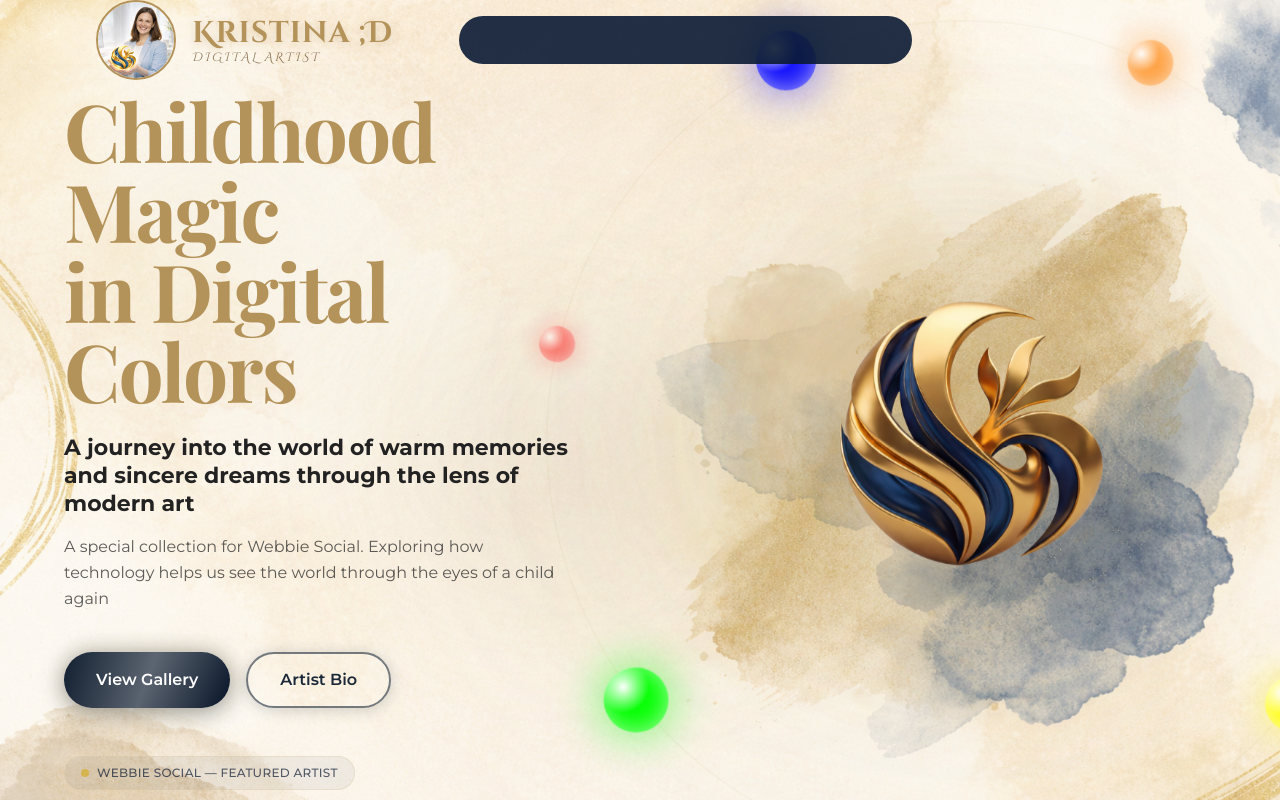
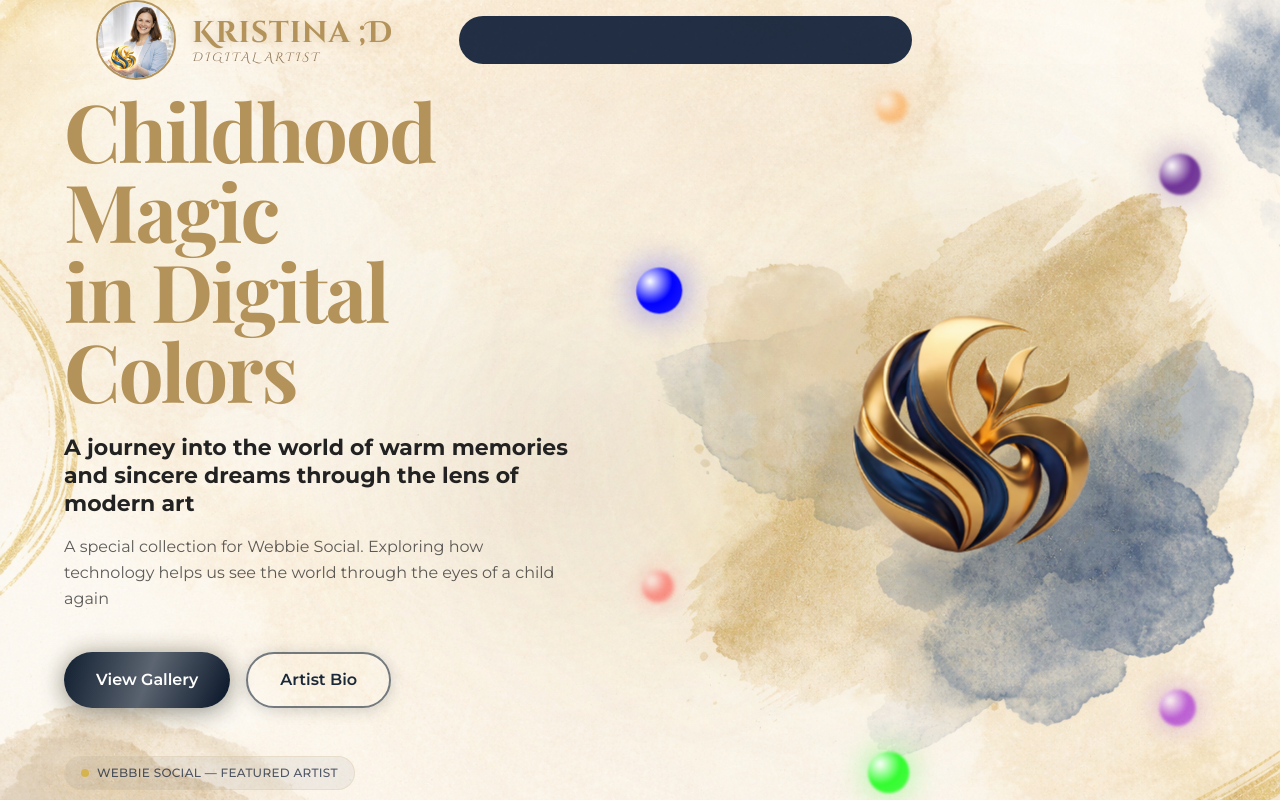
Before and after one commit to vitaliizeleninca-dot/kristina-portfolio, a React (Vite) app: page / in a window 1280 px wide. Shown: the top 802 px of the page. Built offline with nearby package versions, Linux system fonts and the light colour scheme.

Commit message:
Refactor AnimatedLogo component for improved visuals

```diff
--- a/src/components/landing/AnimatedLogo.tsx
+++ b/src/components/landing/AnimatedLogo.tsx
@@ -7,64 +7,54 @@ export function AnimatedLogo() {
     setMounted(true);
   }, []);
 
-  // Цвета радуги для шариков (тема детства)
+  // Цвета радуги
   const orbitColors = [
-    "#FF0000", // Red
-    "#FF7F00", // Orange
-    "#FFFF00", // Yellow
-    "#00FF00", // Green
-    "#0000FF", // Blue
-    "#4B0082", // Indigo
-    "#9400D3", // Violet
+    "#FF0000", "#FF7F00", "#FFFF00", "#00FF00", "#0000FF", "#4B0082", "#9400D3",
   ];
 
-  // Увеличенный радиус, чтобы шарики летали вокруг эмблемы
-  const orbitRadius = 240;
+  // РАСЧЕТ: 195px — это идеальный баланс.
+  // Эмблема (~160px) + 35px свободного пространства.
+  const orbitRadius = 195;
 
   return (
     <div className="relative w-[500px] h-[500px] flex items-center justify-center">
 
-      {/* Стили для сложной анимации 3D-орбиты */}
       <style dangerouslySetInnerHTML={{ __html: `
         @keyframes orbit3D {
           0% {
-            transform: rotate(var(--start-angle)) translateX(${orbitRadius}px) rotate(calc(-1 * var(--start-angle))) scale(1.2);
-            z-index: 20;
+            transform: rotate(var(--start-angle)) translateX(${orbitRadius}px) rotate(calc(-1 * var(--start-angle))) scale(1.1);
+            z-index: 30;
+            filter: blur(0px);
             opacity: 1;
           }
-          25% {
-            opacity: 0.8;
-          }
           50% {
-            transform: rotate(calc(var(--start-angle) + 180deg)) translateX(${orbitRadius}px) rotate(calc(-1 * (var(--start-angle) + 180deg))) scale(0.6);
+            transform: rotate(calc(var(--start-angle) + 180deg)) translateX(${orbitRadius}px) rotate(calc(-1 * (var(--start-angle) + 180deg))) scale(0.7);
             z-index: 0;
-            opacity: 0.4;
-          }
-          75% {
-            opacity: 0.8;
+            filter: blur(2px);
+            opacity: 0.3;
           }
           100% {
-            transform: rotate(calc(var(--start-angle) + 360deg)) translateX(${orbitRadius}px) rotate(calc(-1 * (var(--start-angle) + 360deg))) scale(1.2);
-            z-index: 20;
+            transform: rotate(calc(var(--start-angle) + 360deg)) translateX(${orbitRadius}px) rotate(calc(-1 * (var(--start-angle) + 360deg))) scale(1.1);
+            z-index: 30;
+            filter: blur(0px);
             opacity: 1;
           }
         }
 
         @keyframes floatLogo {
-          0%, 100% { transform: translateY(0) scale(1); }
-          50% { transform: translateY(-15px) scale(1.02); }
+          0%, 100% { transform: translateY(0); }
+          50% { transform: translateY(-10px); }
         }
       `}} />
 
-      {/* Центральная эмблема (увеличенная) */}
-      <div className="relative z-10 animate-[floatLogo_6s_easeInOut_infinite]">
+      {/* Центральная эмблема */}
+      <div className="relative z-10 animate-[floatLogo_5s_easeInOut_infinite]">
         <img
           src="/logo-final.png"
           alt="Kristina Logo"
-          className="w-56 md:w-72 lg:w-80 object-contain drop-shadow-[0_0_50px_rgba(180,147,91,0.4)]"
+          // Контролируем размер эмблемы, чтобы она не "съела" орбиту
+          className="w-52 md:w-64 lg:w-72 object-contain drop-shadow-[0_0_30px_rgba(180,147,91,0.3)]"
         />
-        {/* Дополнительное мягкое свечение за логотипом */}
-        <div className="absolute inset-0 bg-[#B4935B]/10 blur-[60px] rounded-full -z-10" />
       </div>
 
       {/* Орбитальные шарики */}
@@ -75,26 +65,22 @@ export function AnimatedLogo() {
           return (
             <div
               key={index}
-              className="absolute w-8 h-8 rounded-full"
+              className="absolute w-6 h-6 rounded-full"
               style={{
-                background: `radial-gradient(circle at 30% 30%, white 0%, ${color} 40%, ${color}dd 100%)`,
-                boxShadow: `0 0 25px ${color}aa, inset 0 0 10px rgba(255,255,255,0.5)`,
+                background: `radial-gradient(circle at 30% 30%, white 0%, ${color} 50%, ${color}dd 100%)`,
+                boxShadow: `0 0 20px ${color}88`,
                 top: "50%",
                 left: "50%",
-                marginTop: "-1rem", // центрирование
-                marginLeft: "-1rem",
-                /* Кастомные переменные для CSS анимации */
+                marginTop: "-0.75rem",
+                marginLeft: "-0.75rem",
                 //@ts-ignore
                 "--start-angle": `${startAngle}deg`,
-                animation: `orbit3D 12s linear infinite`,
-                animationDelay: `${-index * (12 / orbitColors.length)}s`,
+                animation: `orbit3D 15s linear infinite`,
+                animationDelay: `${-index * (15 / orbitColors.length)}s`,
               }}
             />
           );
         })}
-
-      {/* Декоративное фоновое кольцо (опционально, для эффекта глубины) */}
-      <div className="absolute w-[480px] h-[480px] border border-[#B4935B]/5 rounded-full" />
     </div>
   );
 }
```
